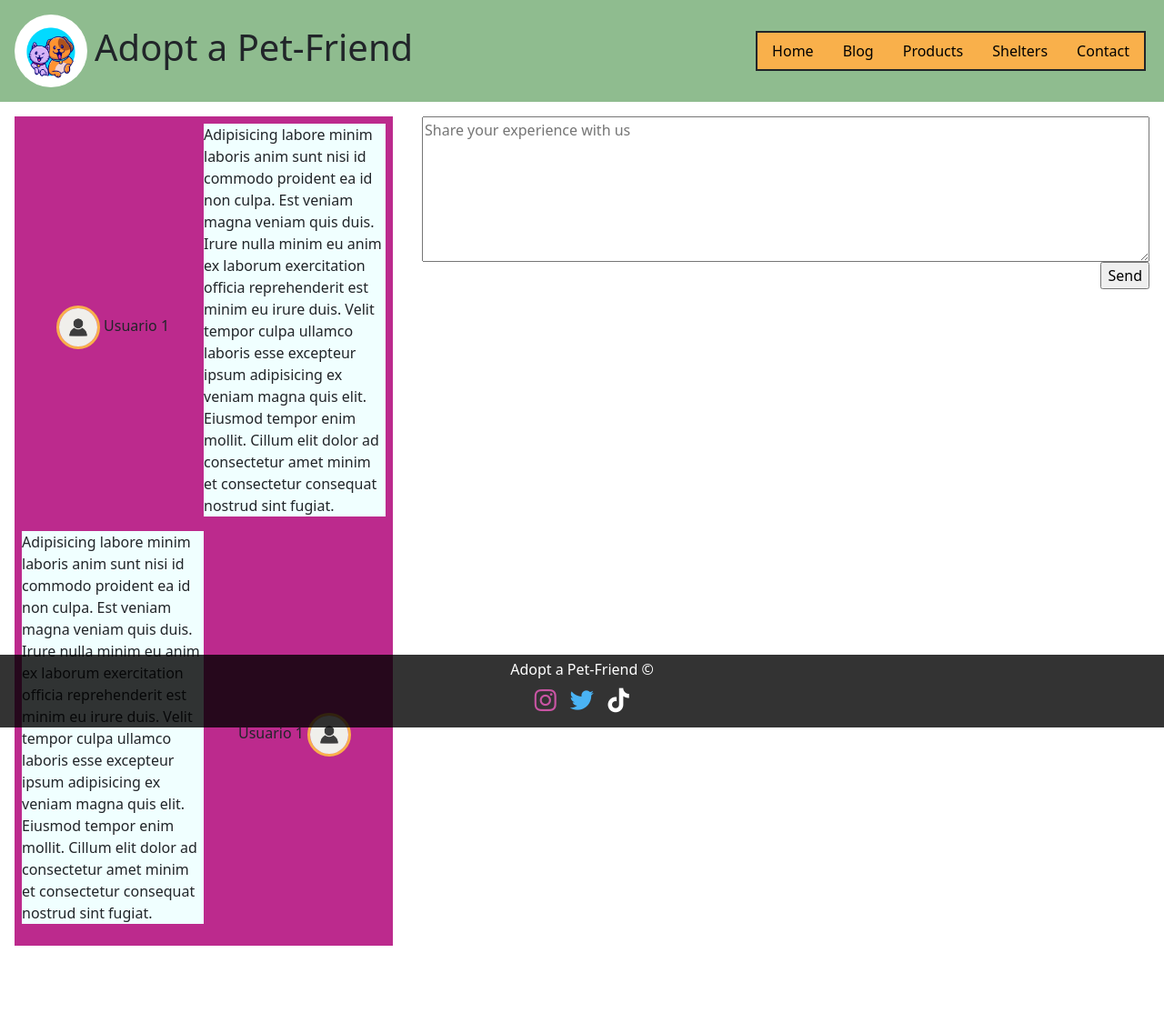
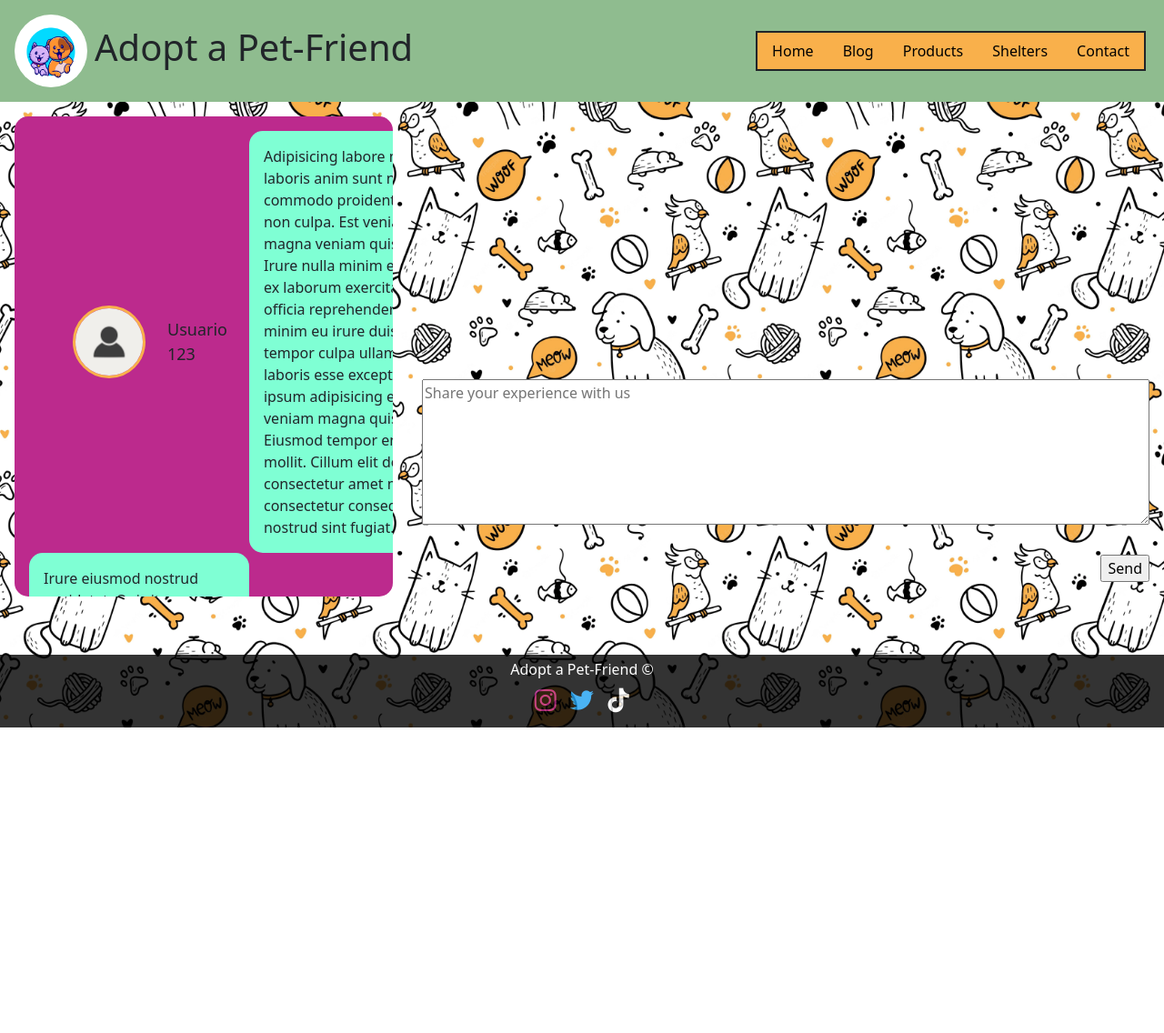
Before and after one commit to CanosaLeandro/ProyectoCoderHouse, a plain HTML site: page Vistas/blog.html in a window 1280 px wide. Shown: the whole page at 91% size. After the commit the page ends 800 px from the top, so only its background shows below. Drawn offline with nearby package versions, Linux system fonts and the light colour scheme.

Commit message:
Background transparent in views

```diff
--- a/CSS/styles.css
+++ b/CSS/styles.css
@@ -4,7 +4,13 @@ html{
   font-family: 'Poppins', sans-serif;
   background: url(/Img/pets-background.webp) repeat center center fixed;
   background-repeat: repeat;
-  background-size: 20%;
+  background-size: 30%;
+}
+
+body {
+  min-height: 100vh;
+  display: flex;
+  flex-direction: column;
 }
 
 ul {
@@ -64,22 +70,25 @@ nav {
 }
 
 /* Main */
+main {
+  height: 70%;
+}
+
 .main__container {
   padding: 1rem;
   gap: 2rem;
   flex-wrap: nowrap;
+  height: 100%;
 }
 
 .pets__list {
   display: grid;
-  grid-template-columns: repeat(1, 1fr);
   align-items: center;
-  max-width: 90%;
   color: darkolivegreen;
   padding: 1rem;
   background-color: wheat;
   overflow: auto;
-  max-height: 50%;
+  max-height: 100%;
 }
 
 .pets__list p {
@@ -118,25 +127,27 @@ iframe {
   display: grid;
   grid-template-columns: repeat(2, 2fr);
   max-width: 80%;
-  padding: 0.5rem;
   overflow: auto;
   background-color: #bc2a8d;
+  border-radius: 15px;
   place-items: center;
 }
 
 .blog__post img {
   position: relative;
-  height: 3rem;
-  width: 3rem;
-  overflow: hidden;
+  height: 5rem;
+  width: 5rem;
   border: 3px solid #F9B04B;
   border-radius: 50%;
 }
 
 .blog__post p {
-  background-color: azure;
-  border: #1DA1F2;
-  border-width: 5px;
+  border-radius: 15px;
+  background-color: aquamarine;
+}
+
+.blog__post span {
+  font-size: large;
 }
 
 .blog__input form{
@@ -160,7 +171,7 @@ footer {
   color: white;
   background-color: black;
   opacity: 0.8;
-  position: sticky;
+  margin-top: auto;
 }
 
 .social__links {
--- a/Vistas/blog.html
+++ b/Vistas/blog.html
@@ -11,7 +11,7 @@
     <link href="https://unpkg.com/boxicons@2.1.4/css/boxicons.min.css" rel="stylesheet"/>
     <title>Blog</title>
   </head>
-  <body>
+  <body class="bg-transparent">
     <header class="header__container">
       <img class="header__logo" src="../Img/pets_logo.jpg" alt="Logo">
       <h1 class="header__title" >Adopt a Pet-Friend</h1>
@@ -53,21 +53,22 @@
 
     <main>
       <div class="main__container d-flex blog__container">
-        <div class="blog__post">
-          <div>
-            <img src="../Img/user_placeholder.jpg">
-            <span>Usuario 1</span>
+        <div class="blog__post p-3">
+          <div class="d-flex flex-row justify-content-center align-items-center m-4">
+            <img class="m-4" src="../Img/user_placeholder.jpg">
+            <span>Usuario 123</span>
           </div>
-          <p>Adipisicing labore minim laboris anim sunt nisi id commodo proident ea id non culpa. Est veniam magna veniam quis duis. Irure nulla minim eu anim ex laborum exercitation officia reprehenderit est minim eu irure duis. Velit tempor culpa ullamco laboris esse excepteur ipsum adipisicing ex veniam magna quis elit. Eiusmod tempor enim mollit. Cillum elit dolor ad consectetur amet minim et consectetur consequat nostrud sint fugiat.</p>
-          <p>Adipisicing labore minim laboris anim sunt nisi id commodo proident ea id non culpa. Est veniam magna veniam quis duis. Irure nulla minim eu anim ex laborum exercitation officia reprehenderit est minim eu irure duis. Velit tempor culpa ullamco laboris esse excepteur ipsum adipisicing ex veniam magna quis elit. Eiusmod tempor enim mollit. Cillum elit dolor ad consectetur amet minim et consectetur consequat nostrud sint fugiat.</p>
-          <div>
-            <span>Usuario 1</span>
-            <img src="../Img/user_placeholder.jpg">
+          <p class="mb-0 p-3">Adipisicing labore minim laboris anim sunt nisi id commodo proident ea id non culpa. Est veniam magna veniam quis duis. Irure nulla minim eu anim ex laborum exercitation officia reprehenderit est minim eu irure duis. Velit tempor culpa ullamco laboris esse excepteur ipsum adipisicing ex veniam magna quis elit. Eiusmod tempor enim mollit. Cillum elit dolor ad consectetur amet minim et consectetur consequat nostrud sint fugiat.</p>
+          <p class="mb-0 p-3">Irure eiusmod nostrud cupidatat. Qui sit reprehenderit nisi minim. In minim nostrud laboris duis ex id id ea nisi velit non velit duis aliqua ad. Cupidatat exercitation non commodo exercitation cillum sit do. Ipsum in incididunt officia veniam exercitation in culpa fugiat nisi sit pariatur voluptate proident mollit ex. Cillum mollit do ex commodo quis nisi laboris reprehenderit reprehenderit excepteur qui ad mollit magna fugiat. Esse veniam deserunt et enim cillum fugiat reprehenderit. Pariatur tempor mollit quis aliqua qui consequat consequat deserunt nostrud laborum aute sit magna veniam.</p>
+          <div class="d-flex flex-row justify-content-center align-items-center m-4">
+            <span>Usuario 456</span>
+            <img class="m-4" src="../Img/user_placeholder.jpg">
           </div>
         </div>
-        <div class="blog__input">
+        <div class="blog__input d-flex align-items-end">
           <form class="d-flex">
             <textarea name="blog_text" id="blog_text_input" placeholder="Share your experience with us"></textarea>
+            <hr>
             <input type="submit" value="Send">
           </form>
         </div>
```
Also changed, not shown: Vistas/contact.html (+1 -1 lines), Vistas/products.html (+8 -2 lines), Vistas/shelters.html (+1 -1 lines), index.html (+1 -2 lines).
